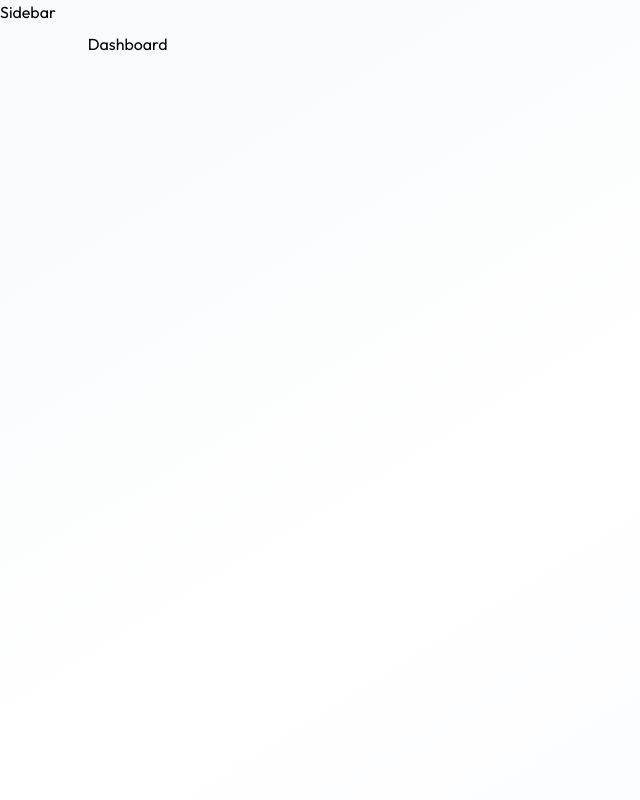
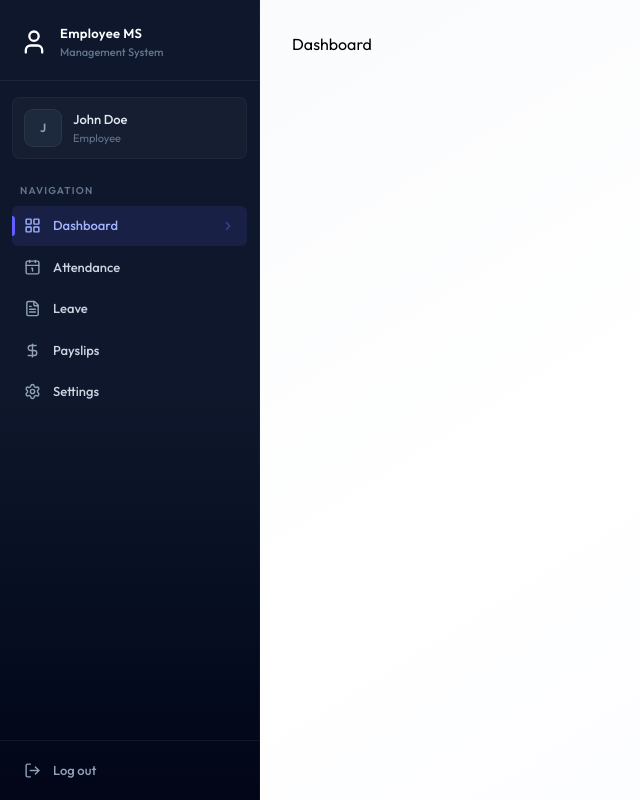
Before and after one commit to Tusharkumar200/Employee-Management-System, a React (Vite) app in the folder client/: page /dashboard in a window 1280 px wide. Shown: the whole page, without its empty margins (0-640 px from the left). Built offline with nearby package versions, Linux system fonts and the light colour scheme.

Commit message:
sidebar created

```diff
--- a/client/src/components/Sidebar.jsx
+++ b/client/src/components/Sidebar.jsx
@@ -1,9 +1,117 @@
-import React from 'react'
+import React, { useEffect, useState } from 'react'
+import { href, Link, useLocation } from 'react-router-dom'
+import { dummyProfileData } from '../assets/assets'
+import { Calendar1Icon, ChevronRightIcon, DollarSignIcon, FileTextIcon, LayoutGridIcon, LogOutIcon, MenuIcon, SettingsIcon, UserIcon, XIcon } from 'lucide-react'
 
 const Sidebar = () => {
-  return (
-    <div>Sidebar</div>
-  )
+    const { pathname } = useLocation()
+    const [userName, setUserName] = useState('')
+    const [mobileOpen, setMobileOpen] = useState(false)
+
+    useEffect(() => {
+        setUserName(dummyProfileData.firstName + " " + dummyProfileData.lastName)
+    }, [])
+
+    // close mobile sidebar on route change
+    useEffect(() => { setMobileOpen(false) }, [pathname])
+
+    const role = "" || "EMPLOYEE";
+
+    const navItems = [
+        { name: "Dashboard", href: "/dashboard", icon: LayoutGridIcon },
+        role === "ADMIN" ?
+            { name: "Employees", href: "/employees", icon: UserIcon } :
+            { name: "Attendance", href: "/attendance", icon: Calendar1Icon },
+        { name: "Leave", href: "/leave", icon: FileTextIcon },
+        { name: "Payslips", href: "/payslips", icon: DollarSignIcon },
+        { name: "Settings", href: "/settings", icon: SettingsIcon },
+    ]
+
+    const handleLogout = () =>{
+        window.location.href = "/login"
+    }
+    const sidebarContent = (
+        <>
+            {/* Brand Header */}
+            <div className='px-5 pt-6 pb-5 border-b border-white/6'>
+                <div className='flex items-center justify-between'>
+                    <div className='flex items-center gap-3'>
+                        <UserIcon className='text-white size-7' />
+                        <div>
+                            <p className='font-semibold text-[13px] text-white tracking-wide'>Employee MS</p>
+                            <p className='text-[11px] text-slate-500 font-medium'>Management System</p>
+                        </div>
+                    </div>
+                    {/* Close button on mobile */}
+                    <button onClick={() => setMobileOpen(false)} className='lg:hidden text-slate-400 hover:text-white p-1'> <XIcon size={20} /> </button>
+                </div>
+            </div>
+
+            {/* user profile card */}
+            {userName && (
+                <div className='mx-3 mt-4 mb-1 p-3 rounded-lg bg-white/3 border border-white/4'>
+                    <div className='flex items-center gap-3'>
+                        <div className='w-9 h-9 rounded-lg bg-slate-800 flex items-center justify-center ring-1 ring-white/10 shrink-0'>
+                            <span className='text-slate-400 text-xs font-semibold'> {userName.charAt(0).toUpperCase()}</span>
+                        </div>
+                        <div className='min-w-0'>
+                            <p className="text-[13px] font-medium text-slate-200 truncate">{userName}</p>
+                            <p className='text-[11px] text-slate-500 truncate'>{role === "ADMIN" ? "Administrator" : "Employee"}</p>
+                        </div>
+                    </div>
+                </div>
+            )
+
+            }
+            {/* Section label */}
+            <div className='px-5 pt-5 pb-2'>
+                <p className='text-[10px] font-semibold uppercase tracking-[0.12em] text-slate-500'>Navigation</p>
+            </div>
+            {/* Navigation List */}
+            <div className='flex-1 px-3 space-y-0.5 overflow-y-auto'>
+                {
+                    navItems.map((item) => {
+                        const isActive = pathname.startsWith(item.href)
+                        return (
+                            <Link key={item.name} to={item.href} className={`group flex items-center gap-3 px-3 py-2.5 rounded-md text-[13px] font-medium transition-all duration-150 relative ${isActive ? "bg-indigo-500/12 text-indigo-300" : "text-slate-300 hover:text-white hover:bg-white/4"}`}>
+                            {isActive && <div className='absolute left-0 top-1/2 -translate-y-1/2 w-[3px] h-5 rounded-r-full bg-indigo-500' />}
+                                <item.icon className={`w-[17px] h-[17px] shrink-0 ${isActive ? "text-indigo-300" : "text-slate-400 group-hover:text-slate-300"}`} />
+                                <span className='flex-1'>{item.name}</span>
+                                {isActive && <ChevronRightIcon className='w-3.5 h-3.5 text-indigo-500/50' />}
+                            </Link>
+                        )
+                    })
+                }
+            </div>
+            {/* Logout */}
+            <div className='p-3 border-t border-white/6'>
+                <button onClick={handleLogout} className='flex items-center gap-3 w-full px-3 py-2
+                .5 rounded-md text-[13px] font-medium text-slate-400 hover:text-rose-400 hover:bg-rose-500/8 transition-all duration-150'>
+                 <LogOutIcon className='w-[17px] h-[17px]' />
+                 <span>Log out</span>
+                 </button>
+                 </div>
+        </>
+    )
+    return (
+        <>
+            {/* mobile hamburger button */}
+            <button onClick={() => setMobileOpen(true)} className='lg:hidden fixed top-4 left-4 z-50 p-2 bg-slate-900 text-white rounded-lg shadow-lg border border-white/10'> <MenuIcon size={20} /> </button>
+
+            {/* Mobile overlay */}
+            {mobileOpen && <div className='lg:hidden fixed inset-0 bg-black/60 backdrop-blur-sm z-40' onClick={() => setMobileOpen(false)} />}
+
+            {/* Sidebar - Desktop */}
+            <aside className='hidden lg:flex flex-col h-full w-65 bg-linear-to-b from-slate-900 via-slate-900 to-slate-950 text-white shrink-0 border-r border-white/4'>
+                {sidebarContent}
+            </aside>
+
+            {/* Sidebar - mobile */}
+            <aside className={`lg:hidden fixed iinset-y-0 left-0 w-72 bg-linear-to-b from-slate-900 via-slate-900 to-slate-950 text-white z-50 flex flex-col transform transition-transform duration-300 ${mobileOpen ? "translate-x-0" : "-translate-x-full"}`}>
+                {sidebarContent}
+            </aside>
+        </>
+    )
 }
 
 export default Sidebar
--- a/client/src/pages/Layout.jsx
+++ b/client/src/pages/Layout.jsx
@@ -1,9 +1,10 @@
 import { Outlet } from "react-router-dom"
+import Sidebar from "../components/Sidebar"
 
 const Layout = () => {
   return (
     <div className="flex h-screen bg-linear-to-br from-slate-50 via-white to-indigo-50/30">
-      <p>Sidebar</p>
+      <Sidebar />
       <main className="flex-1 overflow-y-auto">
         <div className="p-4 pt-16 sm:p-6 sm:pt-6 lg:p-8 max-w-400 mx-auto">
           <Outlet />
```
